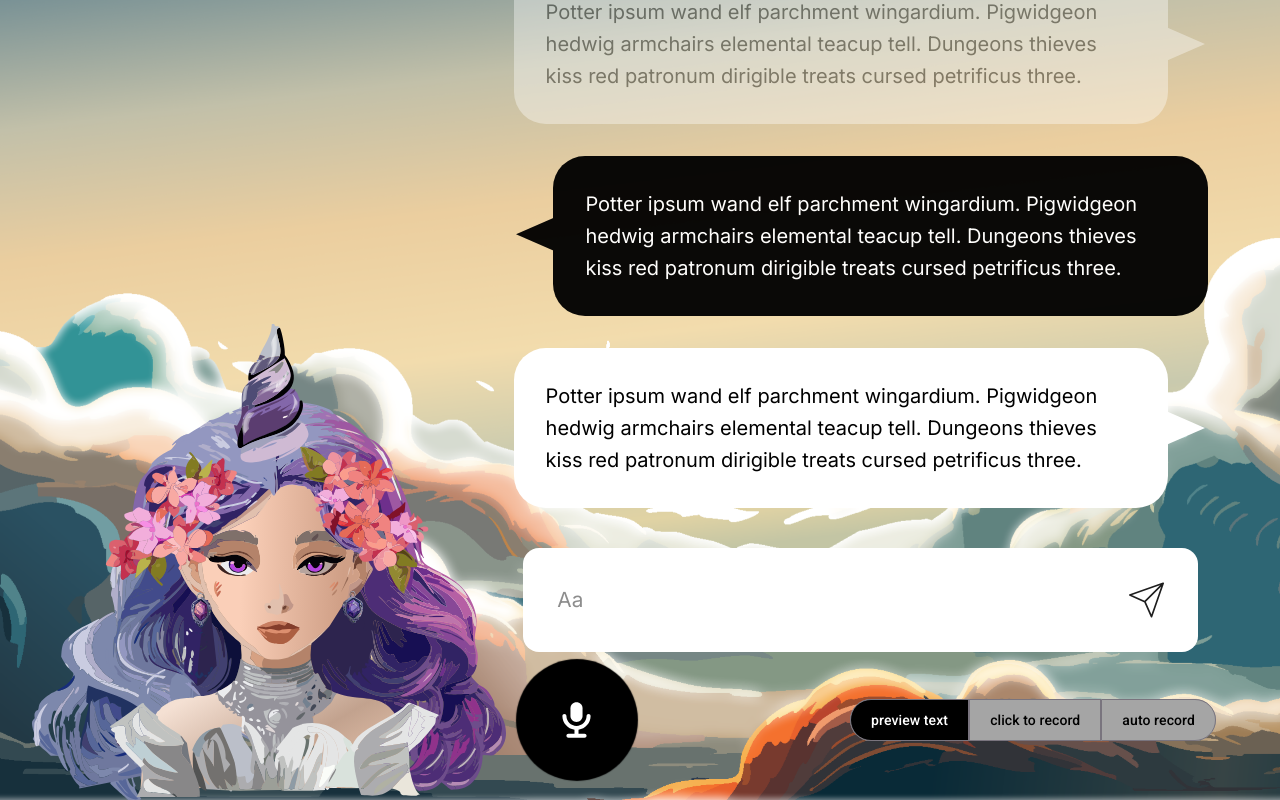
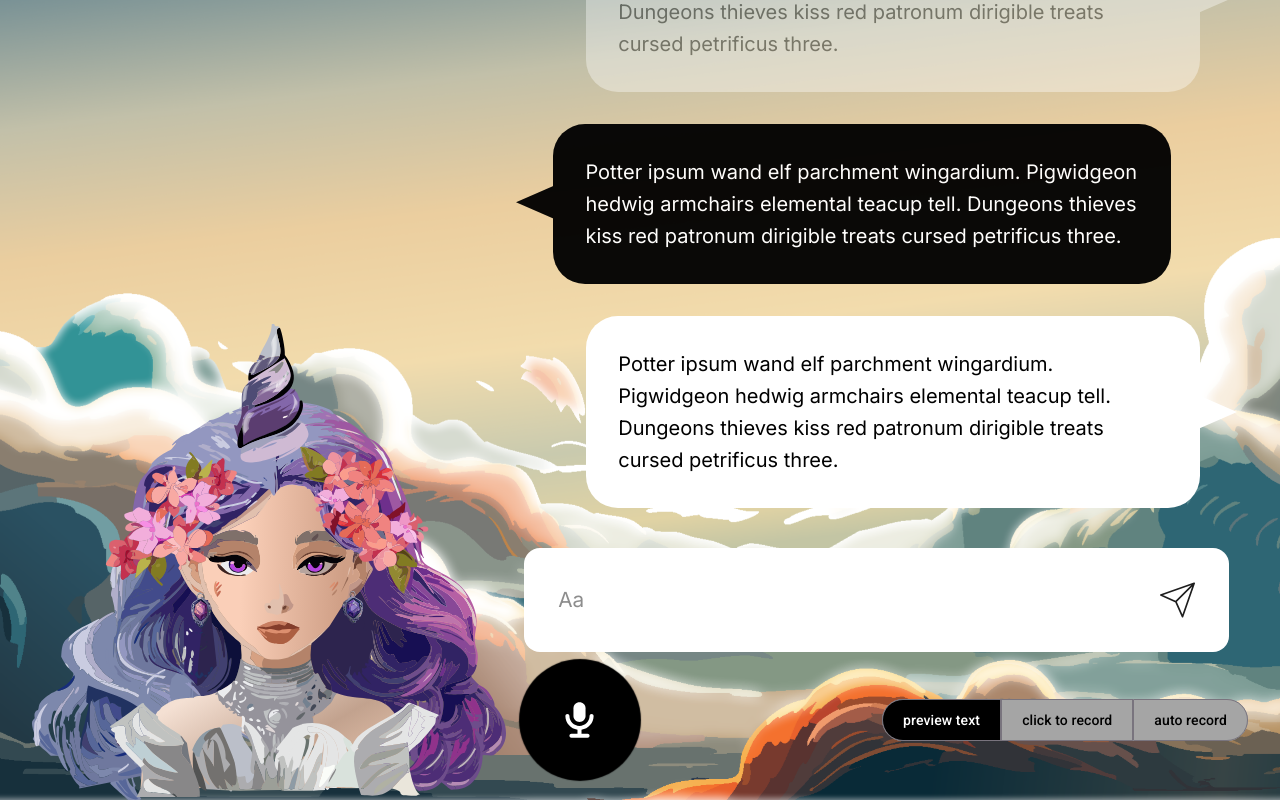
Before and after one commit to PotatoEater0127/UnicornAI, a React (Vite) app: page / in a window 1280 px wide. Built offline with nearby package versions, Linux system fonts and the light colour scheme.

Commit message:
feat: adjust chat bubble's RWD style

```diff
--- a/src/App.styles.ts
+++ b/src/App.styles.ts
@@ -29,4 +29,14 @@ export const Content = styled.div`
       padding: 0;
     `
   )}
+   ${media.md(
+    css`
+      padding-right: 2.5%;
+    `
+  )}
+   ${media.lg(
+    css`
+      padding-right: 2.5%;
+    `
+  )}
 `;
--- a/src/components/Bubble/AI/index.styles.ts
+++ b/src/components/Bubble/AI/index.styles.ts
@@ -7,7 +7,7 @@ type ContainerProps = {
 };
 
 const DOT_COLOR = "#9880ff";
-const DISTANCE = 20;
+const DISTANCE = 17.5;
 const ORIGIN = 9984;
 const SECOND = ORIGIN + DISTANCE;
 const THIRD = SECOND + DISTANCE;
@@ -48,6 +48,18 @@ export const LoadingAnimation = styled.span`
   color: ${DOT_COLOR};
   animation: ${dotTyping} 1.5s infinite linear;
   transform: translate(50px, -50%);
+  ${media.xs(
+    css`
+      width: 5px;
+      height: 5px;
+    `
+  )}
+  ${media.sm(
+    css`
+      width: 5px;
+      height: 5px;
+    `
+  )}
 `;
 
 export const Container = styled(BubbleContainer)<ContainerProps>`
@@ -70,6 +82,7 @@ export const Container = styled(BubbleContainer)<ContainerProps>`
   ${Chat} {
     background: #000;
     color: #fff;
+    animation: type 4s steps(60, end);
   }
   ${Arrow} {
     border-left-color: #000;
@@ -84,14 +97,17 @@ export const Wrapper = styled.div`
   display: flex;
   position: relative;
   justify-content: space-between;
+  margin-right: 10%;
   ${media.xs(
     css`
-      width: 80%;
+      width: 60%;
+      margin-right: 25%;
     `
   )}
   ${media.sm(
     css`
-      width: 80%;
+      width: 60%;
+      margin-right: 25%;
     `
   )}
 `;
@@ -101,13 +117,13 @@ export const MiniAvatar = styled.img`
   margin-right: auto;
   ${media.xs(
     css`
-      width: 15%;
+      width: 10%;
       display: block;
     `
   )}
   ${media.sm(
     css`
-      width: 15%;
+      width: 10%;
       display: block;
     `
   )}
--- a/src/components/Bubble/User/index.styles.ts
+++ b/src/components/Bubble/User/index.styles.ts
@@ -11,16 +11,19 @@ import {
 
 export const Container = styled(BubbleContainer)`
   margin-right: ${ARROW_SIZE}px;
+  margin-left: 10%;
   align-self: flex-end;
 
   ${media.xs(
     css`
       margin-right: ${ARROW_SIZE_XS}px;
+      margin-left: 30%;
     `
   )}
   ${media.sm(
     css`
       margin-right: ${ARROW_SIZE_SM}px;
+      margin-left: 30%;
     `
   )}
 
--- a/src/components/Bubble/index.styles.ts
+++ b/src/components/Bubble/index.styles.ts
@@ -48,6 +48,7 @@ export const Chat = styled.p`
     css`
       font-size: 1rem;
       padding: 16px;
+      line-height: 1.2rem;
     `
   )}
 `;
--- a/src/components/ChatInput/index.styles.ts
+++ b/src/components/ChatInput/index.styles.ts
@@ -31,6 +31,11 @@ export const Form = styled.form<FormProps>`
     outline: none;
     resize: none;
     flex-grow: 1;
+    ${media.xs(
+      css`
+        font-size: ${12 / 16}rem;
+      `
+    )}
     &::placeholder {
       color: #8d8d8d;
       font-size: 1.3rem;
--- a/src/components/ChatInput/index.tsx
+++ b/src/components/ChatInput/index.tsx
@@ -1,4 +1,4 @@
-import { useRef } from "react";
+import { useRef, useState } from "react";
 import { useChat } from "../../context/ChatProvider";
 import { FAKE_RESPONSE } from "../../context/data";
 import { CREATOR, STATUS } from "../../context/type";
@@ -12,6 +12,7 @@ const WAIT_TIME = {
 };
 
 function ChatInput({ hidden = false }: { hidden?: boolean }) {
+  const [rowNumber, setRowNumber] = useState(1);
   const { addChat, chatStatus, setChatStatus } = useChat();
 
   const formRef = useRef<HTMLFormElement>(null);
@@ -59,6 +60,18 @@ function ChatInput({ hidden = false }: { hidden?: boolean }) {
       event.preventDefault();
       formRef.current?.requestSubmit();
     }
+
+    // add new line
+    if (event.key === "Enter" && event.shiftKey) {
+      const MAX_ROW = 4;
+      setRowNumber((prev) => Math.min(prev + 1, MAX_ROW));
+    }
+
+    // remove new line
+    if (event.key === "Backspace" && event.shiftKey) {
+      const MIN_ROW = 1;
+      setRowNumber((prev) => Math.max(prev - 1, MIN_ROW));
+    }
   };
 
   const isWaitingAI = chatStatus === STATUS.AI_THINKING;
@@ -71,7 +84,7 @@ function ChatInput({ hidden = false }: { hidden?: boolean }) {
           className="textarea"
           ref={textareaRef}
           onKeyDown={handleKeyDown}
-          rows={1}
+          rows={rowNumber}
           placeholder="Aa"
           disabled={isWaitingAI || hidden}
         />
```
